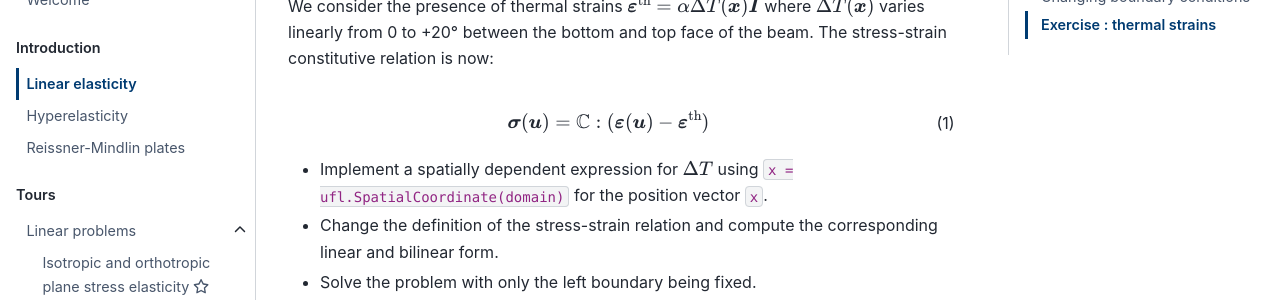
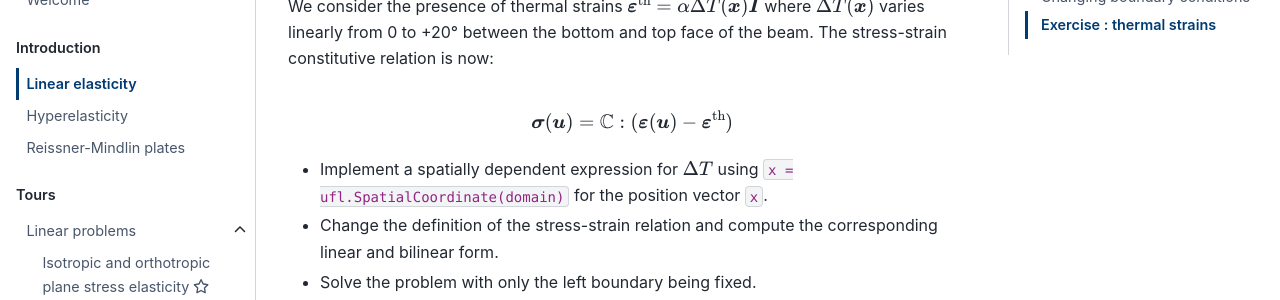
Before and after one commit to bleyerj/comet-fenicsx, a Jupyter Book: the page built from intro/linear_elasticity.md, in a window 1280 px wide and 900 px high, scrolled down 5002 px. Shown: the part 176-476 px from the top of the window. Built offline with Jupyter Book 1.0.4 settings and Sphinx 7.4.7 and the Sphinx Book theme 1.1.4, drawn with Linux system fonts in a browser that asks for light colours.

Commit message:
Few more tweaks

```diff
--- a/intro/linear_elasticity.md
+++ b/intro/linear_elasticity.md
@@ -209,9 +209,9 @@ vtk.write_function(u_sol)
 ### Exercise : thermal strains
 
 We consider the presence of thermal strains $\beps^\text{th} = \alpha \Delta T(\boldsymbol{x}) \boldsymbol{I}$ where $\Delta T(\boldsymbol{x})$ varies linearly from 0 to +20° between the bottom and top face of the beam. The stress-strain constitutive relation is now:
-\begin{equation}
+\begin{equation*}
 \bsig(\bu) = \mathbb{C}:(\beps(\bu) - \beps^\text{th})
-\end{equation}
+\end{equation*}
 
 * Implement a spatially dependent expression for $\Delta T$ using `x = ufl.SpatialCoordinate(domain)` for the position vector `x`.
 * Change the definition of the stress-strain relation and compute the corresponding linear and bilinear form.
```
Also changed, not shown: tours/linear_problems/axisymmetric_elasticity.md (+8 -8 lines), tours/linear_problems/isotropic_orthotropic_elasticity.md (+22 -28 lines).
